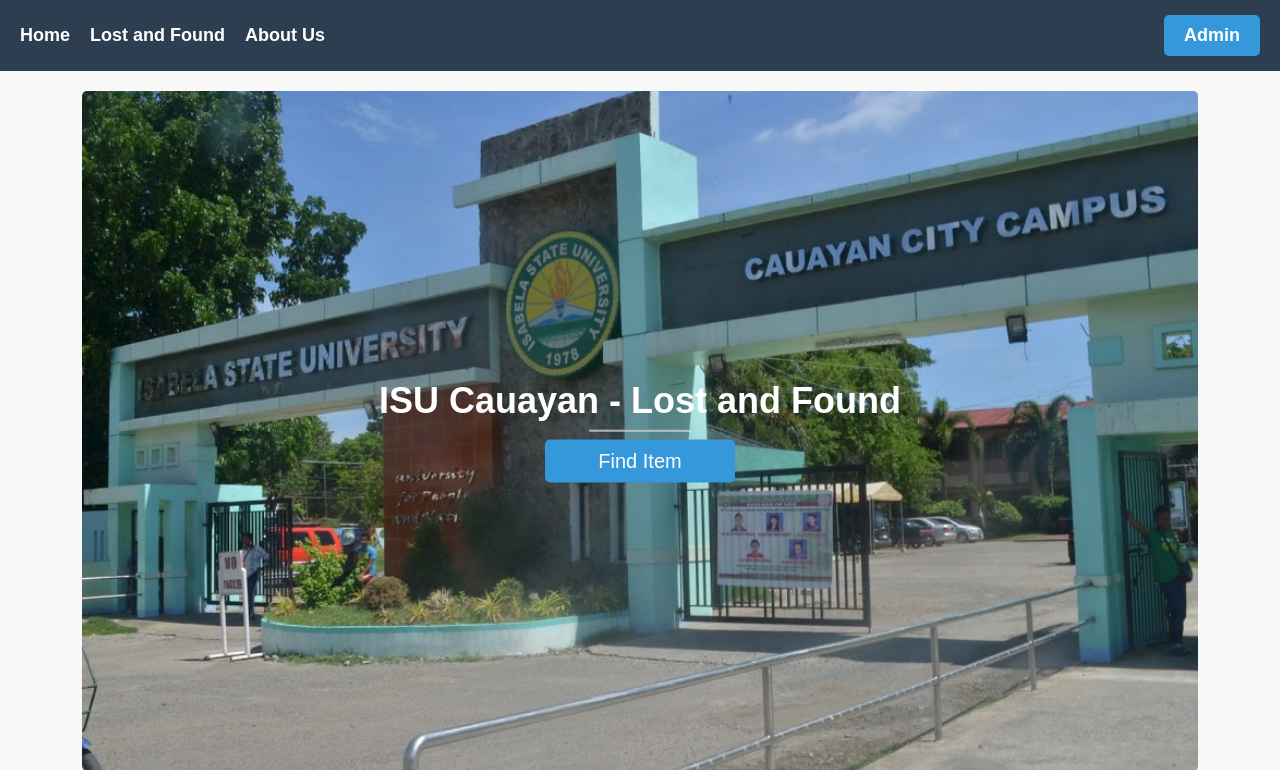
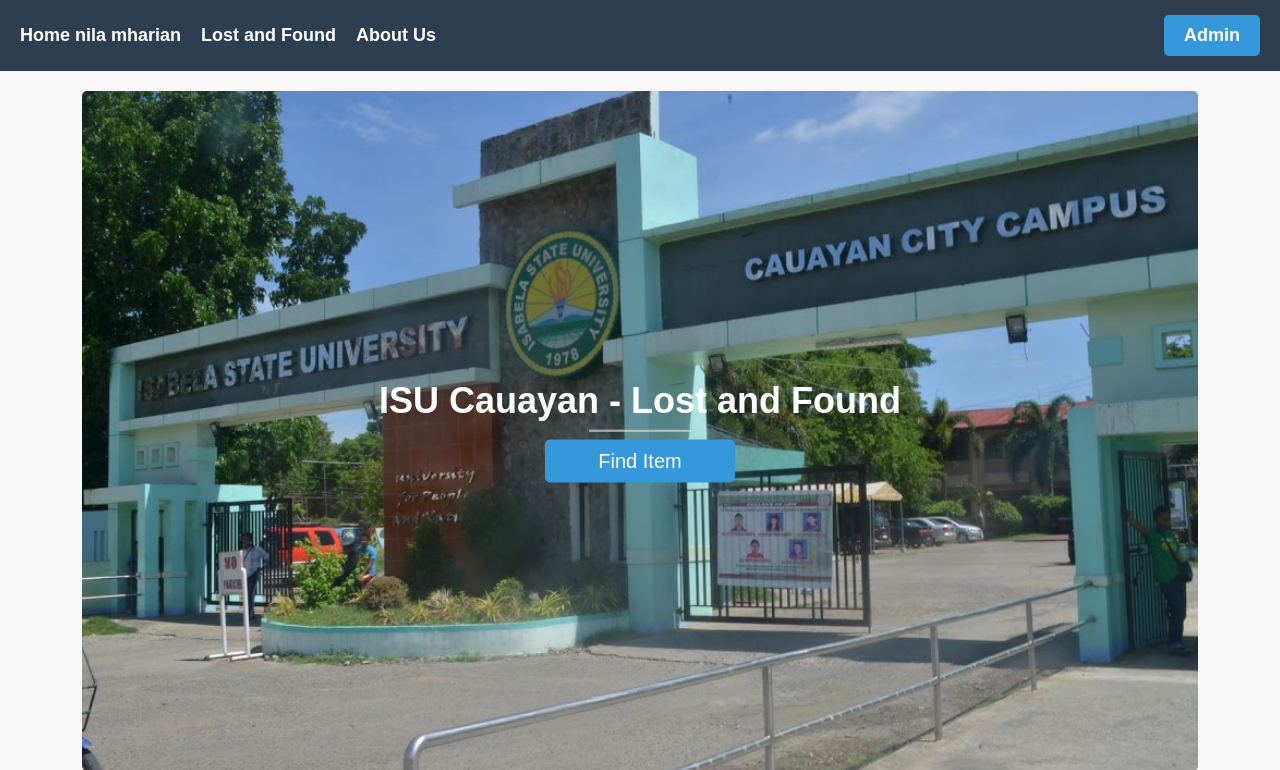
Before and after one commit to nikukuu/lafvfinal, a Flask app: page / in a window 1280 px wide. Shown: the top 770 px of the page. Run offline with Flask 3, Linux system fonts and the light colour scheme.

Commit message:
label for navbar

```diff
--- a/templates/home.html
+++ b/templates/home.html
@@ -10,7 +10,7 @@
     <header>
         <nav class="navbar">
             <ul>
-                <li><a href="/">Home</a></li>
+                <li><a href="/">Home nila mharian</a></li>
                 <li><a href="{{ url_for('items.items') }}">Lost and Found</a></li>
                 <li><a href="{{ url_for('about_us')}}">About Us</a></li>
             </ul>
```
